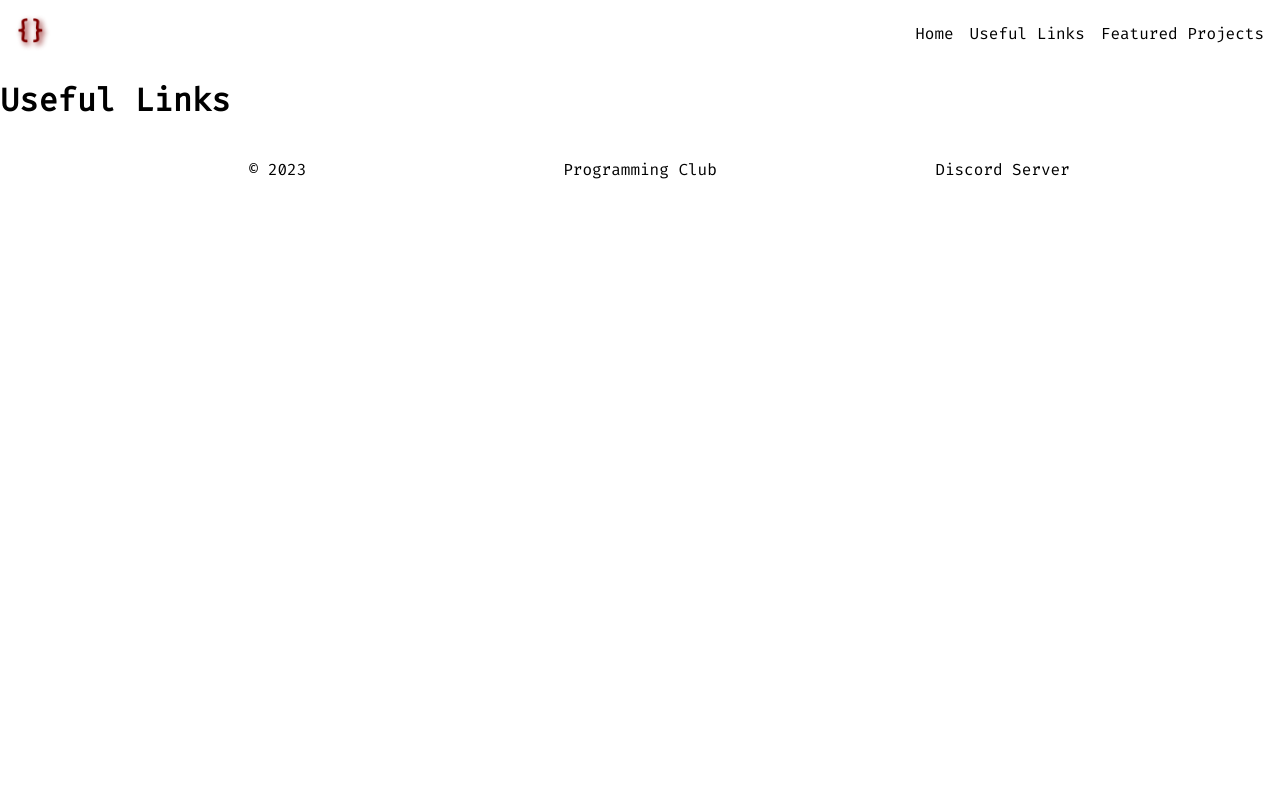
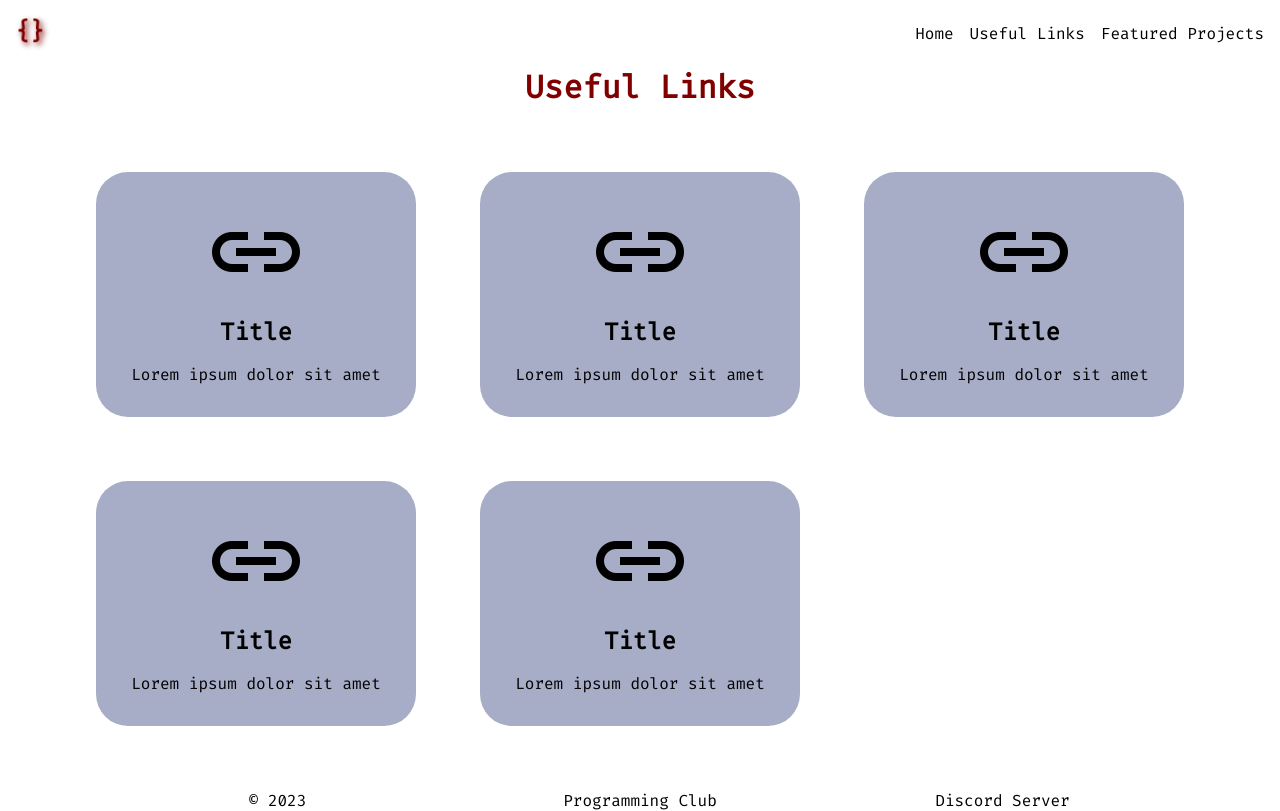
Before and after one commit to spp-programming/club-site, a React (Create React App) app: page /useful-links in a window 1280 px wide. Built offline with nearby package versions, Linux system fonts and the light colour scheme.

Commit message:
Developed link cards; added links grid

```diff
--- a/src/App.css
+++ b/src/App.css
@@ -1,5 +1,14 @@
 @import url("https://fonts.googleapis.com/css2?family=Fira+Code&display=swap");
 
 * {
+    margin: 0;
+    padding: 0;
+    box-sizing: border-box;
     font-family: "Fira Code", sans-serif;
 }
+
+@media only screen and (max-width: 800px) {
+    body {
+        font-size: 14px;
+    }
+}
--- /dev/null
+++ b/src/components/LinkCard/LinkCard.css
@@ -0,0 +1,35 @@
+.card-container {
+    display: flex;
+    flex-direction: column;
+    align-items: center;
+    width: 20rem;
+    padding: 2rem;
+    background-color: #a7adc6;
+    border-radius: 2rem;
+    gap: 1rem;
+    transition: 0.5s ease;
+}
+
+.card-container:hover {
+    transition: 0.5s ease;
+    padding: 2.2rem;
+    box-shadow: 0px 20px 150px -50px black;
+    opacity: 0.9;
+}
+
+.card-container > * {
+    text-align: center;
+}
+
+#link-card-image {
+    width: 6em;
+}
+
+@media (max-width: 800px) {
+    .card-container {
+        width: 15rem;
+    }
+    #link-card-image {
+        width: 3rem;
+    }
+}
--- /dev/null
+++ b/src/components/LinkCard/LinkCard.js
@@ -0,0 +1,17 @@
+import "./LinkCard.css";
+import linkIcon from "../../assets/link-icon.png";
+const LinkCard = ({ link, image, title, desc }) => {
+    return (
+        <div className="card-container">
+            <img
+                src={image ? image : linkIcon}
+                alt="Link icon"
+                id="link-card-image"
+            />
+            <h2>{title ? title : "Title"}</h2>
+            <p>{desc ? desc : "Lorem ipsum dolor sit amet"}</p>
+        </div>
+    );
+};
+
+export default LinkCard;
--- /dev/null
+++ b/src/pages/UsefulLinks/UsefulLinks.css
@@ -0,0 +1,27 @@
+h1 {
+    color: #800000;
+}
+
+.container {
+    display: flex;
+    flex-direction: column;
+    align-items: center;
+}
+
+#links-container {
+    display: grid;
+    grid-template-columns: 1fr 1fr 1fr;
+    gap: 4rem;
+    margin: 4rem 20vw;
+}
+
+@media (max-width: 1200px) {
+    #links-container {
+        grid-template-columns: 1fr 1fr;
+    }
+}
+@media (max-width: 800px) {
+    #links-container {
+        grid-template-columns: 1fr;
+    }
+}
--- a/src/pages/UsefulLinks/UsefulLinks.js
+++ b/src/pages/UsefulLinks/UsefulLinks.js
@@ -1,8 +1,18 @@
+import "./UsefulLinks.css";
+import LinkCard from "../../components/LinkCard/LinkCard";
+
 const UsefulLinks = ({ props }) => {
     return (
-        <>
+        <div className="container">
             <h1>Useful Links</h1>
-        </>
+            <div id="links-container">
+                <LinkCard link="" />
+                <LinkCard link="" />
+                <LinkCard link="" />
+                <LinkCard link="" />
+                <LinkCard link="" />
+            </div>
+        </div>
     );
 };
 
```
Also changed, not shown: src/assets/link-icon.png (added).
